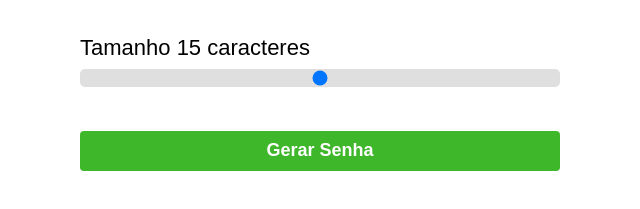
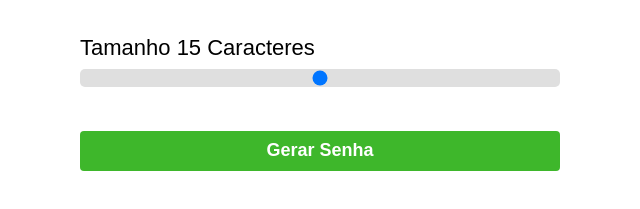
Before and after one commit to Jefbus10code/projJef, a plain HTML site: page Gerador-senha/index.html in a window 1280 px wide. Shown: the part 421-630 px from the top of the page, 320-960 px from the left. Drawn offline with Linux system fonts and the light colour scheme.

Commit message:
alteracao

```diff
--- a/Gerador-senha/index.html
+++ b/Gerador-senha/index.html
@@ -22,7 +22,7 @@
 
     <main class="container-input">
 
-        <span> Tamanho <span id="valor"></span> caracteres</span>
+        <span> Tamanho <span id="valor"></span> Caracteres</span>
 
         <input id="slider" class="slider" type="range" min="5" max="25" value="15"/>
 
```
